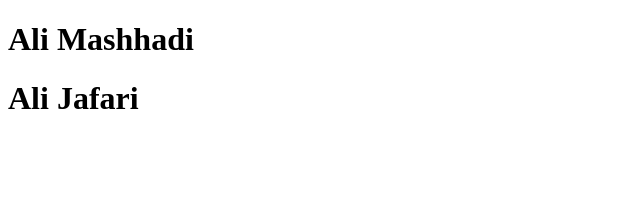
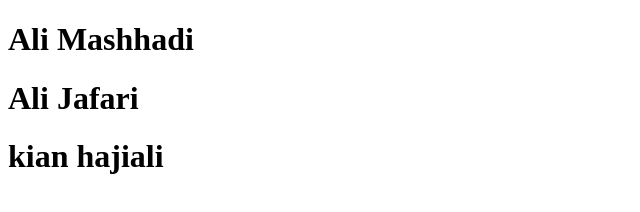
Before and after one commit to alijafari4544/University, a plain HTML site: page index.html in a window 1280 px wide. Shown: the whole page, without its empty margins (0-640 px from the left). Drawn offline with Linux system fonts and the light colour scheme.

Commit message:
add my name
kian hajiali

```diff
--- a/index.html
+++ b/index.html
@@ -10,6 +10,7 @@
 <body>
     <H1>Ali Mashhadi</H1>
     <H1>Ali Jafari</H1>
+    <h1>kian hajiali</h1>
 </body>
 
 </html>
```
